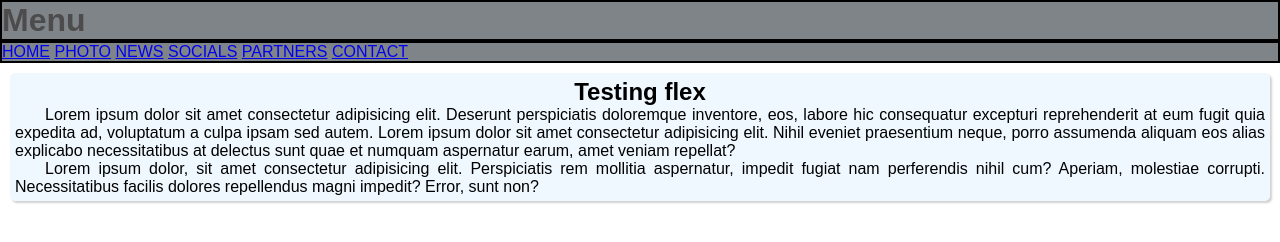
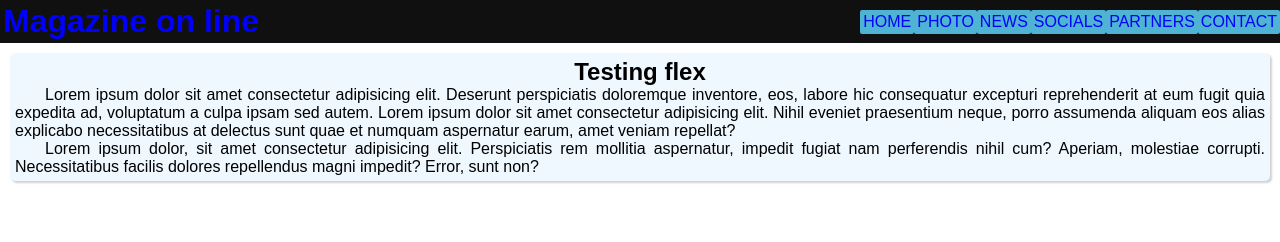
Before and after one commit to jcjeancarlos/flex-box, a plain HTML site: page index.html in a window 1280 px wide. Drawn offline with Linux system fonts and the light colour scheme.

Commit message:
new color and flax effect

```diff
--- a/index.html
+++ b/index.html
@@ -11,7 +11,7 @@
 
 <body>
     <header>
-        <h1>Menu</h1>
+        <h1>Magazine on line</h1>
         <nav>
             <a href="#">HOME</a>
             <a href="#">PHOTO</a>
--- a/style.css
+++ b/style.css
@@ -14,16 +14,40 @@ body {
 }
 
 header {
-    background-color: rgb(127, 132, 137);
-    color: rgb(76, 76, 76);
+    background-color: rgb(16, 16, 16);
+    color: rgb(0, 0, 252);
+
+    display: flex;
+    flex-flow:row wrap;
+    justify-content: space-between;
+    align-items: center;
 }
 
 header > h1{
-    border: 2px solid black
+ padding: 3px;
+
+ flex: 0 0 290px;
 }
 
-nav {
-    border: 2px solid black;
+header > nav {
+    display: flex;
+    justify-content: flex-end;
+}
+
+header > nav > a {
+    background-color: rgb(79, 179, 212);
+    color: blue;
+    padding: 3px;
+    border: 5px;
+    border-radius: 2px;
+    text-decoration: none;
+    text-align: center;
+
+}
+
+header > nav > a:hover {
+    background-color: rgba(0, 0, 0, 0.5);
+    transition: .4s;
 }
 
 main {
```
